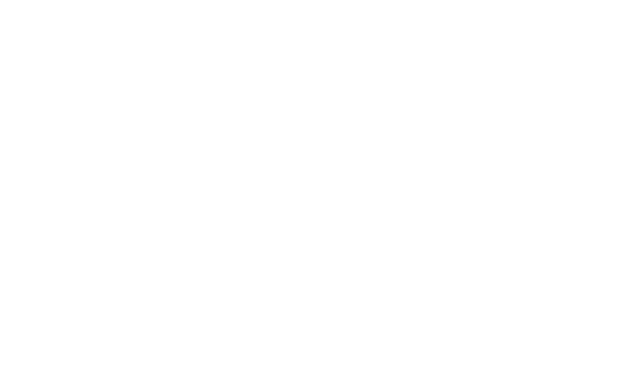
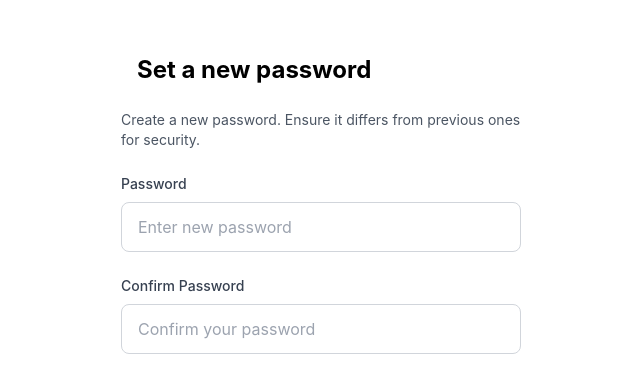
Before and after one commit to VishwaDeAero/aquahub, a React (Create React App) app: page /reset-password in a window 1280 px wide. Before the commit this address had no page. Shown: the part 160-552 px from the top of the page, without its empty margins (319-959 px from the left). Built offline with nearby package versions, Linux system fonts and the light colour scheme; the HTML template or start-up script is replaced by a standard one.

Commit message:
Remaing password reset continue process done

```diff
--- a/src/App.js
+++ b/src/App.js
@@ -2,6 +2,9 @@
 import Login from './pages/Login';
 import Recovery from './pages/Recovery';
 import VerifyCode from './pages/VerifyCode';
+import PasswordResetConfirm from './pages/PasswordResetConfirm';
+import ResetPassword from './pages/ResetPassword';
+import Success from './pages/Success';
 // import Dashboard from './pages/Dashboard';
 
 function App() {
@@ -11,6 +14,9 @@
         <Route path="/" element={<Login />} />
         <Route path="/recovery" element={<Recovery />} />
         <Route path="/verify-code" element={<VerifyCode />} />
+        <Route path="/password-reset-confirm" element={<PasswordResetConfirm />} />
+        <Route path="/reset-password" element={<ResetPassword />} />
+        <Route path="/success" element={<Success />} />
         {/* <Route path="/dashboard" element={<Dashboard />} /> */}
       </Routes>
     </Router>
--- /dev/null
+++ b/src/pages/PasswordResetConfirm.js
@@ -0,0 +1,42 @@
+import React, { useState } from "react";
+import { useNavigate } from "react-router-dom";
+
+const PasswordResetConfirm = () => {
+    const navigate = useNavigate();
+
+    const handleSubmit = (e) => {
+        e.preventDefault();
+        navigate("/reset-password");
+    };
+
+    return (
+        <div className="flex items-center justify-center h-screen">
+            <div className="w-full max-w-md p-6 ">
+                <div className="flex mb-6">
+                    <button
+                        onClick={() => navigate("/verify-code")}
+                        className="text-gray-500 text-lg"
+                    >
+                        <i className="fas fa-arrow-left"></i>
+                    </button>
+                    <div className="w-full flex justify-start">
+                        <h2 className="ml-4 text-2xl font-bold text-center text-darkblue">Password Reset</h2>
+                    </div>
+                </div>
+                <p className="text-sm text-left font-semibold text-gray-600 mb-6">
+                    Your password has been successfully reset. Click
+                    confirm to set a new password.
+                </p>
+                <button
+                    type="button"
+                    onClick={handleSubmit}
+                    className="w-full bg-darkblue text-white font-semibold py-3 rounded-lg hover:bg-blue-900"
+                >
+                    Confirm
+                </button>
+            </div>
+        </div>
+    );
+};
+
+export default PasswordResetConfirm;
--- a/src/pages/Recovery.js
+++ b/src/pages/Recovery.js
@@ -63,7 +63,7 @@
                     </div>
                     <button
                         type="submit"
-                        className="w-full bg-darkblue text-white py-3 rounded-lg hover:bg-blue-900"
+                        className="w-full bg-darkblue text-white font-semibold py-3 rounded-lg hover:bg-blue-900"
                     >
                         Continue
                     </button>
--- /dev/null
+++ b/src/pages/ResetPassword.js
@@ -0,0 +1,122 @@
+import React, { useState } from "react";
+import { useNavigate } from "react-router-dom";
+
+const ResetPassword = () => {
+    const [password, setPassword] = useState("");
+    const [confirmPassword, setConfirmPassword] = useState("");
+    const [showPassword, setShowPassword] = useState(false);
+    const [showConfirmPassword, setShowConfirmPassword] = useState(false);
+    const [error, setError] = useState("");
+    const navigate = useNavigate();
+
+    const handleSubmit = (e) => {
+        e.preventDefault();
+
+        // Basic validation
+        if (!password || !confirmPassword) {
+            setError("All fields are required");
+            return;
+        }
+        if (password !== confirmPassword) {
+            setError("Passwords do not match");
+            return;
+        }
+        if (password.length < 8) {
+            setError("Password must be at least 8 characters long");
+            return;
+        }
+
+        // Clear error and simulate success
+        setError("");
+        // alert("Password updated successfully!");
+        navigate("/success"); // Redirect to Success page
+    };
+
+    return (
+        <div className="flex items-center justify-center h-screen">
+            <div className="w-full max-w-md p-6">
+                <div className="flex mb-6">
+                    <button
+                        onClick={() => navigate("/password-reset-confirm")}
+                        className="text-gray-500 text-lg"
+                    >
+                        <i className="fas fa-arrow-left"></i>
+                    </button>
+                    <div className="w-full flex justify-start">
+                        <h2 className="ml-4 text-2xl font-bold text-center text-darkblue">Set a new password</h2>
+                    </div>
+                </div>
+                <p className="text-sm text-start text-gray-600 mb-6">
+                    Create a new password. Ensure it differs from previous ones for
+                    security.
+                </p>
+                <form onSubmit={handleSubmit} className="space-y-6">
+                    <div>
+                        <label
+                            className="block text-sm font-medium text-gray-700 mb-2"
+                            htmlFor="password"
+                        >
+                            Password
+                        </label>
+                        <div className="relative">
+                            <input
+                                type={showPassword ? "text" : "password"}
+                                id="password"
+                                placeholder="Enter new password"
+                                value={password}
+                                onChange={(e) => setPassword(e.target.value)}
+                                className="w-full px-4 py-3 rounded-lg border border-gray-300 focus:outline-none focus:ring focus:ring-blue-300"
+                            />
+                            <button
+                                type="button"
+                                onClick={() => setShowPassword(!showPassword)}
+                                className="absolute right-3 top-3 text-gray-600"
+                            >
+                                <i className={`fas ${showPassword ? "fa-eye" : "fa-eye-slash"}`}></i>
+                            </button>
+                        </div>
+                    </div>
+
+                    <div>
+                        <label
+                            className="block text-sm font-medium text-gray-700 mb-2"
+                            htmlFor="confirmPassword"
+                        >
+                            Confirm Password
+                        </label>
+                        <div className="relative">
+                            <input
+                                type={showConfirmPassword ? "text" : "password"}
+                                id="confirmPassword"
+                                placeholder="Confirm your password"
+                                value={confirmPassword}
+                                onChange={(e) => setConfirmPassword(e.target.value)}
+                                className="w-full px-4 py-3 rounded-lg border border-gray-300 focus:outline-none focus:ring focus:ring-blue-300"
+                            />
+                            <button
+                                type="button"
+                                onClick={() => setShowConfirmPassword(!showConfirmPassword)}
+                                className="absolute right-3 top-3 text-gray-600"
+                            >
+                                <i
+                                    className={`fas ${showConfirmPassword ? "fa-eye" : "fa-eye-slash"
+                                        }`}
+                                ></i>
+                            </button>
+                        </div>
+                    </div>
+
+                    {error && <p className="text-red-500 text-sm">{error}</p>}
+                    <button
+                        type="submit"
+                        className="w-full bg-darkblue text-white font-semibold py-3 rounded-lg hover:bg-blue-900"
+                    >
+                        Update Password
+                    </button>
+                </form>
+            </div>
+        </div>
+    );
+};
+
+export default ResetPassword;
--- /dev/null
+++ b/src/pages/Success.js
@@ -0,0 +1,41 @@
+import React from "react";
+import { useNavigate } from "react-router-dom";
+
+const Success = () => {
+  const navigate = useNavigate();
+
+  const handleContinue = () => {
+    navigate("/"); // Redirect to login page
+  };
+
+  return (
+    <div className="flex items-center justify-center h-screen bg-gray-50">
+      <div className="w-full max-w-md p-6">
+        <button
+          onClick={() => navigate("/reset-password")}
+          className="text-gray-500 text-lg mb-6"
+        >
+          <i className="fas fa-arrow-left"></i>
+        </button>
+        <div className="flex flex-col items-center">
+          <div className="w-16 h-16 flex items-center justify-center bg-green-100 rounded-full mb-4">
+            <i className="fas fa-check text-green-500 text-3xl"></i>
+          </div>
+          <h2 className="text-2xl font-bold text-darkblue mb-6">Successful</h2>
+          <p className="text-sm font-medium text-gray-600 mb-6">
+            Congratulations! Your password has been changed. Click continue to
+            login.
+          </p>
+          <button
+            onClick={handleContinue}
+            className="w-1/2 bg-darkblue text-white font-semibold py-3 rounded-lg hover:bg-blue-900"
+          >
+            Continue
+          </button>
+        </div>
+      </div>
+    </div>
+  );
+};
+
+export default Success;
--- a/src/pages/VerifyCode.js
+++ b/src/pages/VerifyCode.js
@@ -32,8 +32,8 @@
 
         if (fullCode.length === 5) {
             // Simulate verification
-            alert(`Code Verified: ${fullCode}`);
-            navigate("/reset-password"); // Redirect to password reset page
+
+            navigate("/password-reset-confirm"); // Redirect to password reset confirmation page
         } else {
             alert("Please enter a complete 5-digit code.");
         }
@@ -78,7 +78,7 @@
                     </div>
                     <button
                         type="submit"
-                        className="w-full bg-darkblue text-white py-3 rounded-lg hover:bg-blue-900"
+                        className="w-full bg-darkblue text-white font-semibold py-3 rounded-lg hover:bg-blue-900"
                     >
                         Verify code
                     </button>
```
